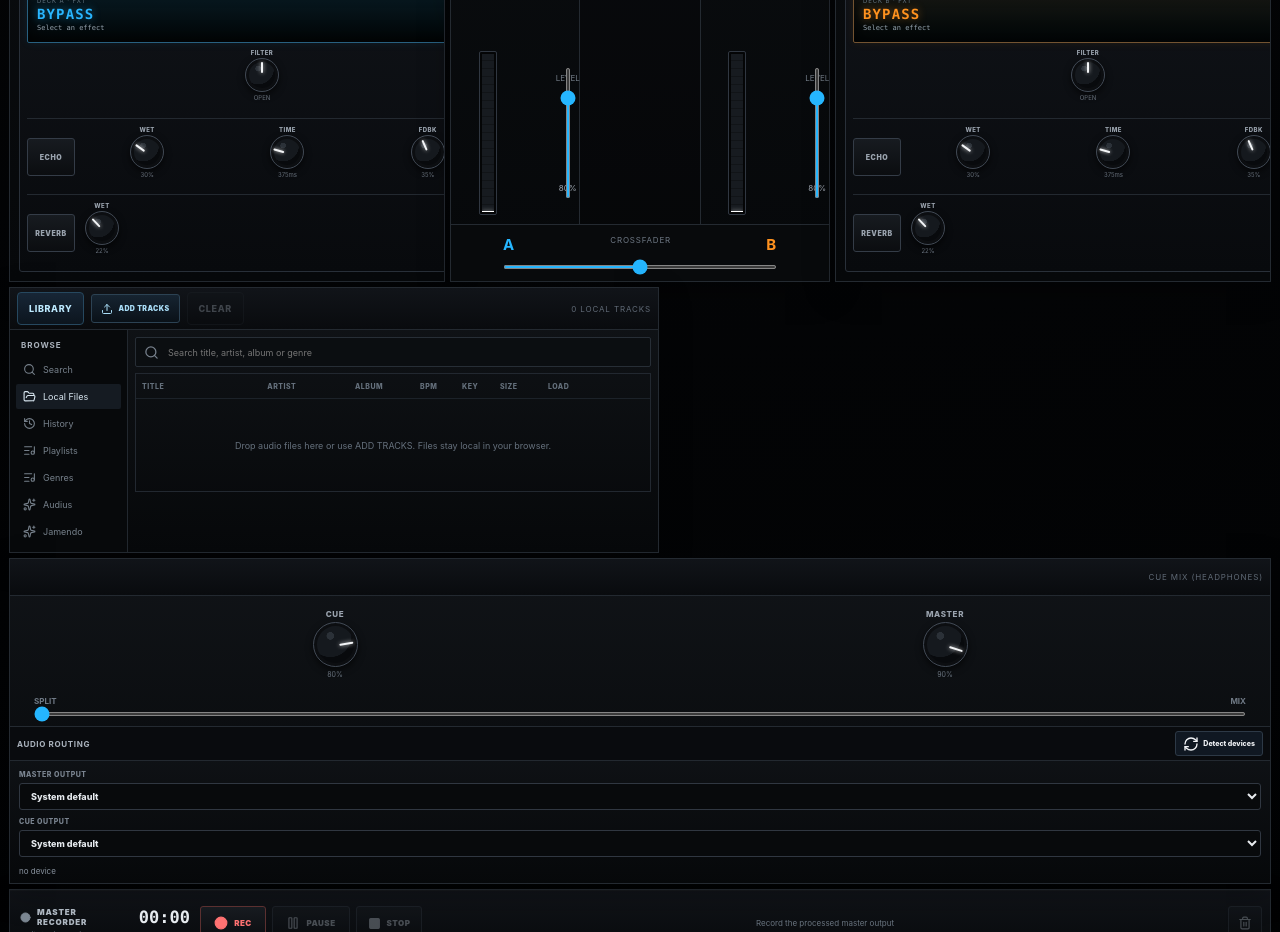
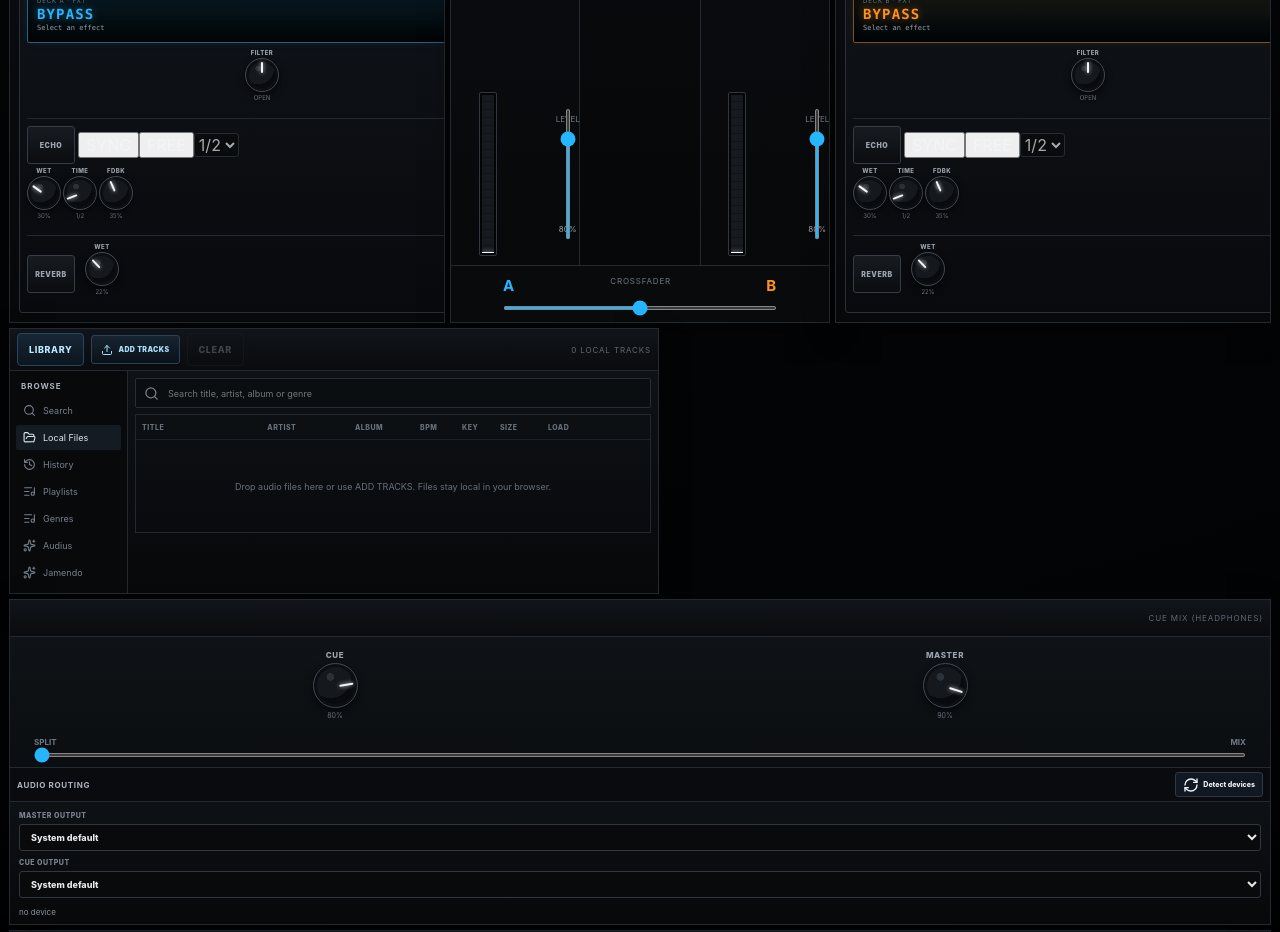
Before and after one commit to ShurexBRT/WebDJ, a React (Vite) app: page / in a window 1280 px wide. Shown: the part 940-1872 px from the top of the page. Built offline with nearby package versions, Linux system fonts and the light colour scheme.

Commit message:
Add beat-synchronised echo timing controls

```diff
--- a/src/components/EffectsPanel.tsx
+++ b/src/components/EffectsPanel.tsx
@@ -1,16 +1,46 @@
+import { useEffect } from 'react'
 import { Waves } from 'lucide-react'
+import { echoDelayMsFromBpm, ECHO_BEAT_DIVISIONS, formatEchoDivision, type EchoBeatDivision } from '../audio/beatFx'
 import { getAudioEngine } from '../audio/AudioEngine'
+import { effectiveBpm } from '../audio/tempo'
+import { useFxTimingStore } from '../state/fxTimingStore'
 import { useMixerStore, type DeckId } from '../state/mixerStore'
 import { KnobControl } from './KnobControl'
 import './effects.css'
 
 export function EffectsPanel({ deckId }: { deckId: DeckId }) {
   const deck = useMixerStore((state) => state.decks[deckId])
+  const timing = useFxTimingStore((state) => state.decks[deckId])
+  const setTimingMode = useFxTimingStore((state) => state.setMode)
+  const setDivision = useFxTimingStore((state) => state.setDivision)
   const setFilter = useMixerStore((state) => state.setDeckFilter)
   const setEcho = useMixerStore((state) => state.setDeckEcho)
   const setReverb = useMixerStore((state) => state.setDeckReverb)
   const engine = getAudioEngine()
   const accent = deckId === 'A' ? '#25b6ff' : '#ff921f'
+  const bpm = effectiveBpm(deck.bpm, deck.pitchPercent)
+  const syncedDelayMs = echoDelayMsFromBpm(bpm, timing.division)
+
+  useEffect(() => {
+    if (timing.mode !== 'sync' || syncedDelayMs === null || deck.echoTimeMs === syncedDelayMs) return
+    setEcho(deckId, { echoTimeMs: syncedDelayMs })
+    engine.setDeckEcho(deckId, {
+      enabled: deck.echoEnabled,
+      mix: deck.echoMix,
+      timeMs: syncedDelayMs,
+      feedback: deck.echoFeedback,
+    })
+  }, [
+    deck.echoEnabled,
+    deck.echoFeedback,
+    deck.echoMix,
+    deck.echoTimeMs,
+    deckId,
+    engine,
+    setEcho,
+    syncedDelayMs,
+    timing.mode,
+  ])
 
   const applyEcho = (patch: Partial<Pick<typeof deck, 'echoEnabled' | 'echoMix' | 'echoTimeMs' | 'echoFeedback'>>) => {
     const next = { ...deck, ...patch }
@@ -29,6 +59,12 @@ export function EffectsPanel({ deckId }: { deckId: DeckId }) {
     engine.setDeckReverb(deckId, { enabled: next.reverbEnabled, mix: next.reverbMix })
   }
 
+  const changeDivision = (division: EchoBeatDivision) => {
+    setDivision(deckId, division)
+    const nextDelay = echoDelayMsFromBpm(bpm, division)
+    if (timing.mode === 'sync' && nextDelay !== null) applyEcho({ echoTimeMs: nextDelay })
+  }
+
   return (
     <section id={`effects-deck-${deckId}`} className={`effects-panel effects-panel-${deckId.toLowerCase()}`} aria-label={`Effects deck ${deckId}`}>
       <div className="effects-title"><Waves size={14} /> FX UNIT</div>
@@ -36,7 +72,13 @@ export function EffectsPanel({ deckId }: { deckId: DeckId }) {
       <div className="fx-display" aria-label={`FX status deck ${deckId}`}>
         <span>DECK {deckId} · FX1</span>
         <strong>{deck.echoEnabled ? 'ECHO' : deck.reverbEnabled ? 'REVERB' : 'BYPASS'}</strong>
-        <small>{deck.echoEnabled ? `${deck.echoTimeMs} ms · ${Math.round(deck.echoMix * 100)}% wet` : deck.reverbEnabled ? `${Math.round(deck.reverbMix * 100)}% wet` : 'Select an effect'}</small>
+        <small>
+          {deck.echoEnabled
+            ? `${timing.mode === 'sync' ? formatEchoDivision(timing.division) : `${deck.echoTimeMs} ms`} · ${Math.round(deck.echoMix * 100)}% wet`
+            : deck.reverbEnabled
+              ? `${Math.round(deck.reverbMix * 100)}% wet`
+              : 'Select an effect'}
+        </small>
       </div>
 
       <div className="fx-knob-row fx-filter-row">
@@ -56,9 +98,16 @@ export function EffectsPanel({ deckId }: { deckId: DeckId }) {
 
       <div className="fx-module">
         <button className={`effect-toggle${deck.echoEnabled ? ' active' : ''}`} aria-label={`Echo deck ${deckId}`} aria-pressed={deck.echoEnabled} onClick={() => applyEcho({ echoEnabled: !deck.echoEnabled })}>ECHO</button>
+        <div className="echo-timing-mode" aria-label={`Echo timing mode deck ${deckId}`}>
+          <button type="button" className={timing.mode === 'sync' ? 'active' : ''} aria-label={`Sync echo deck ${deckId}`} aria-pressed={timing.mode === 'sync'} onClick={() => setTimingMode(deckId, 'sync')}>SYNC</button>
+          <button type="button" className={timing.mode === 'free' ? 'active' : ''} aria-label={`Free echo deck ${deckId}`} aria-pressed={timing.mode === 'free'} onClick={() => setTimingMode(deckId, 'free')}>FREE</button>
+          <select aria-label={`Echo beat division deck ${deckId}`} value={timing.division} disabled={timing.mode !== 'sync' || bpm <= 0} onChange={(event) => changeDivision(event.target.value as EchoBeatDivision)}>
+            {ECHO_BEAT_DIVISIONS.map((division) => <option key={division} value={division}>{division}</option>)}
+          </select>
+        </div>
         <div className="fx-knob-row">
           <KnobControl label="WET" ariaLabel={`Echo mix deck ${deckId}`} value={deck.echoMix} min={0} max={1} step={0.01} accent={accent} valueLabel={`${Math.round(deck.echoMix * 100)}%`} onChange={(value) => applyEcho({ echoMix: value })} />
-          <KnobControl label="TIME" ariaLabel={`Echo time deck ${deckId}`} value={deck.echoTimeMs} min={50} max={1500} step={25} accent={accent} valueLabel={`${deck.echoTimeMs}ms`} onChange={(value) => applyEcho({ echoTimeMs: value })} />
+          <KnobControl label="TIME" ariaLabel={`Echo time deck ${deckId}`} value={deck.echoTimeMs} min={25} max={3900} step={25} accent={accent} disabled={timing.mode === 'sync'} valueLabel={timing.mode === 'sync' ? timing.division : `${deck.echoTimeMs}ms`} onChange={(value) => applyEcho({ echoTimeMs: value })} />
           <KnobControl label="FDBK" ariaLabel={`Echo feedback deck ${deckId}`} value={deck.echoFeedback} min={0} max={0.85} step={0.01} accent={accent} valueLabel={`${Math.round(deck.echoFeedback * 100)}%`} onChange={(value) => applyEcho({ echoFeedback: value })} />
         </div>
       </div>
```
